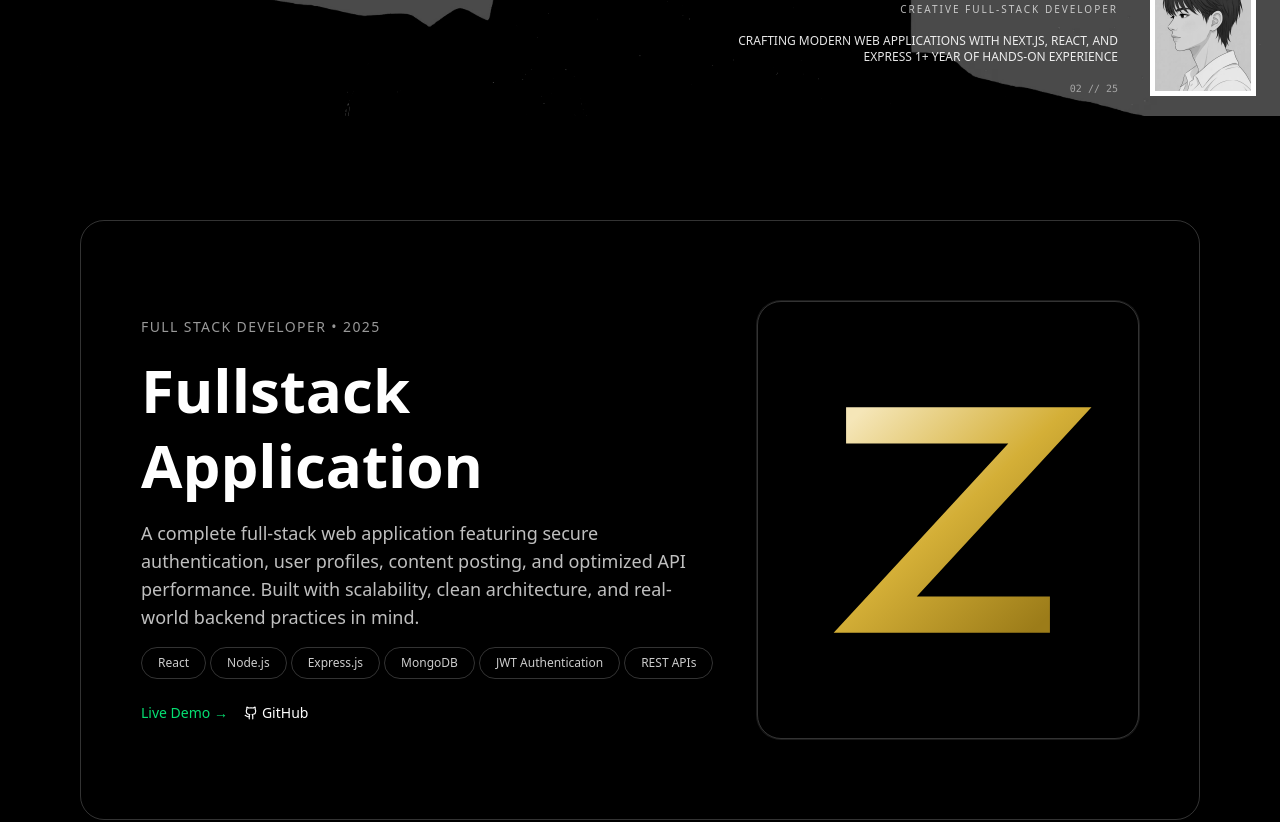
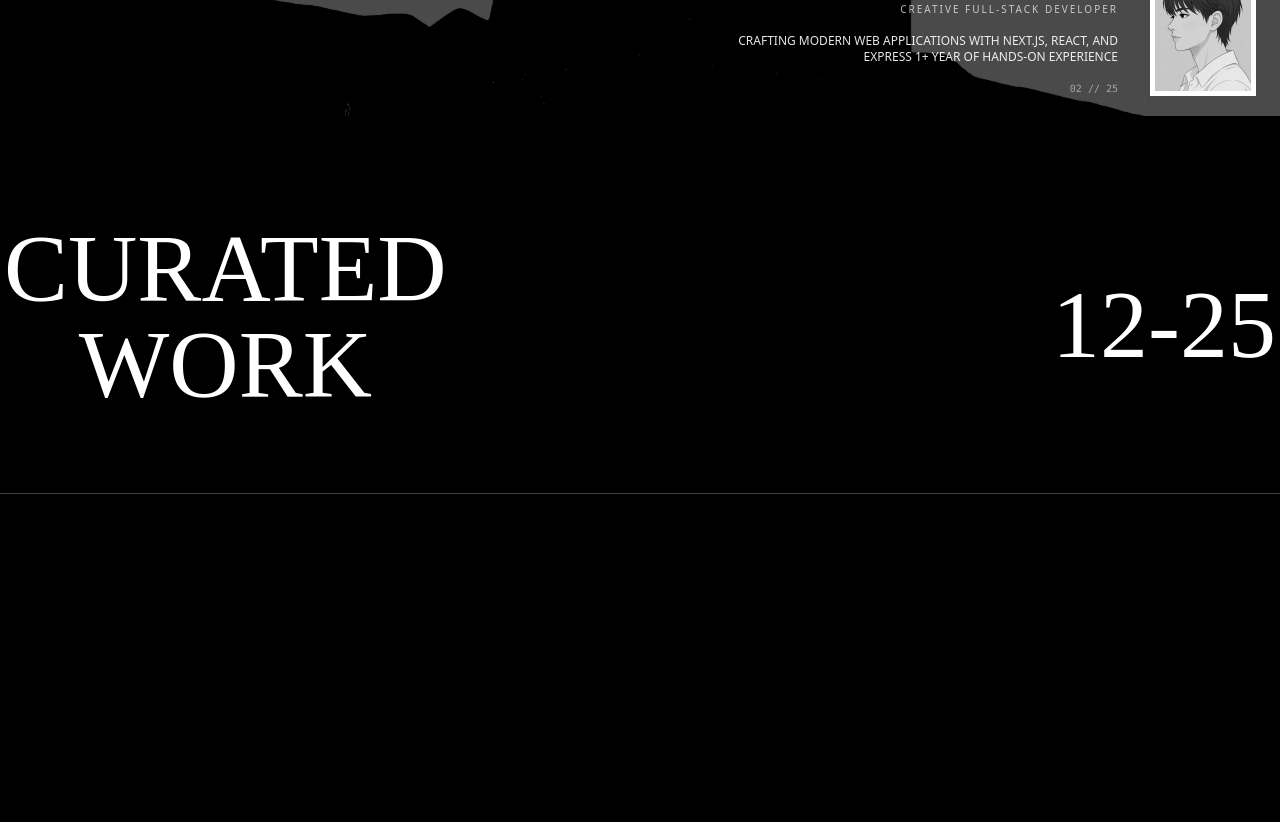
Before and after one commit to Ashishkapoor1469/Profressional-Portfolio, a React (Vite) app: page / in a window 1280 px wide. Shown: the part 680-1502 px from the top of the page. Built offline with nearby package versions, Linux system fonts and the light colour scheme; a web font is replaced by a local one.

Commit message:
New updates

```diff
--- a/src/routes/pages/Home.jsx
+++ b/src/routes/pages/Home.jsx
@@ -15,8 +15,9 @@ export default function Home() {
           {/* <Landing/> */}
           <Header />
           <Hero />
+          <WorkGrid />
           <HrSection/>
-           <WorkGrid />
+
           <div className="w-screen h-screen bg-black flex justify-center items-center">
 helooo
           </div>
```
